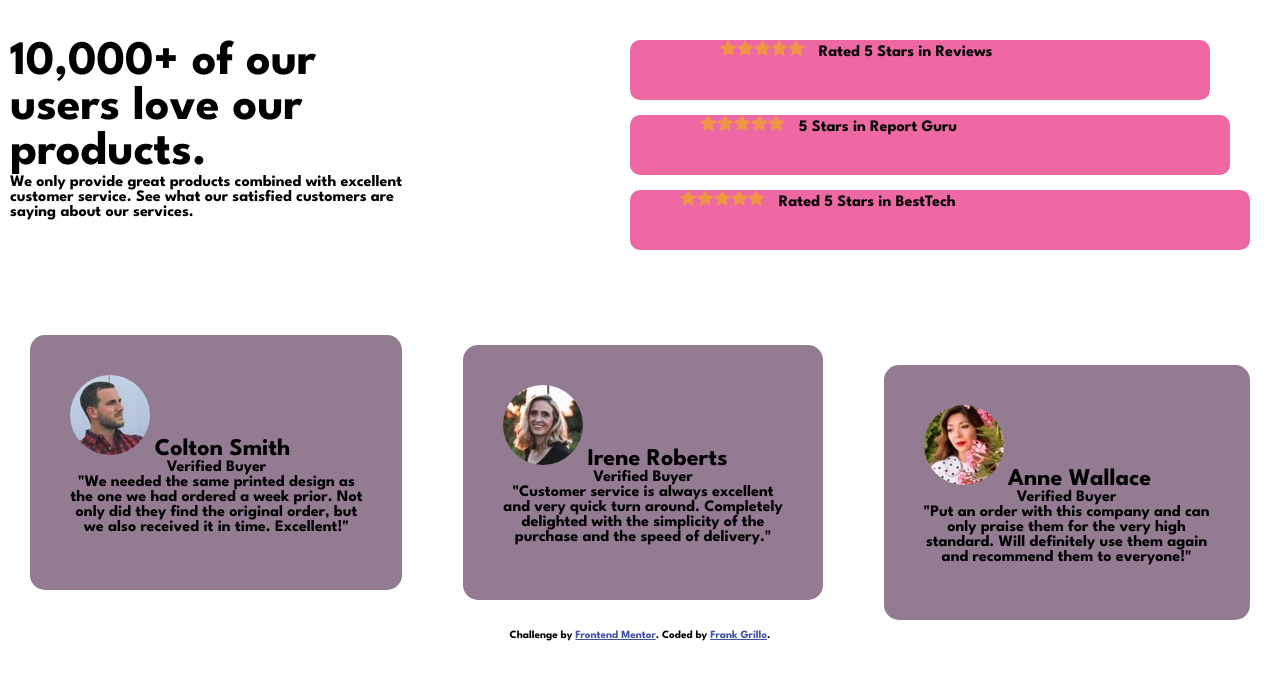
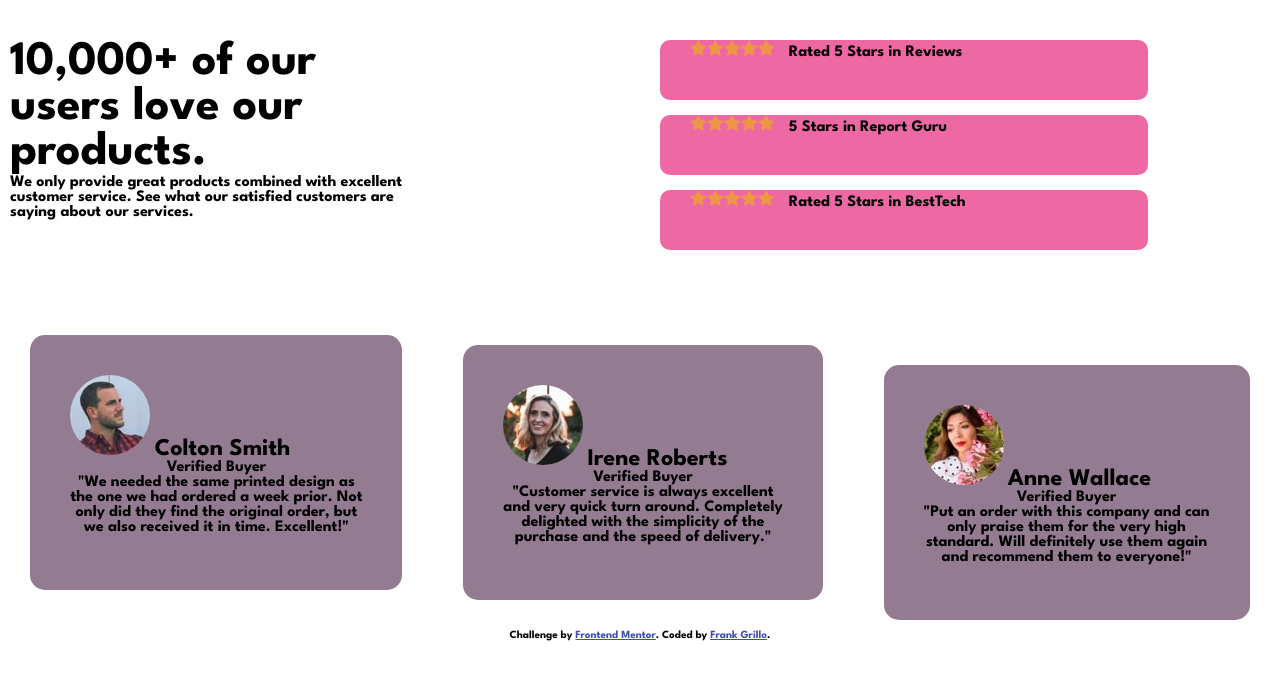
Before and after one commit to FrankGrillo1991/social-proof-section-master, a plain HTML site: page social-proof-section-master/index.html in a window 1280 px wide. Drawn offline with Linux system fonts and the light colour scheme.

Commit message:
Update styles.css

```diff
--- a/social-proof-section-master/styles.css
+++ b/social-proof-section-master/styles.css
@@ -46,17 +46,17 @@ p {
 }
 
 .star-container:nth-of-type(1) {
-    padding-left: 60px;
+    width: 80%;
     margin-right: 60px;
 }
 
 .star-container:nth-of-type(2) {
-    padding-left: 40px;
+    width: 80%;
     margin-right: 40px;
 }
 
 .star-container:nth-of-type(3) {
-    padding-left: 20px;
+    width: 80%;
     margin-right: 20px;
 }
 
```
